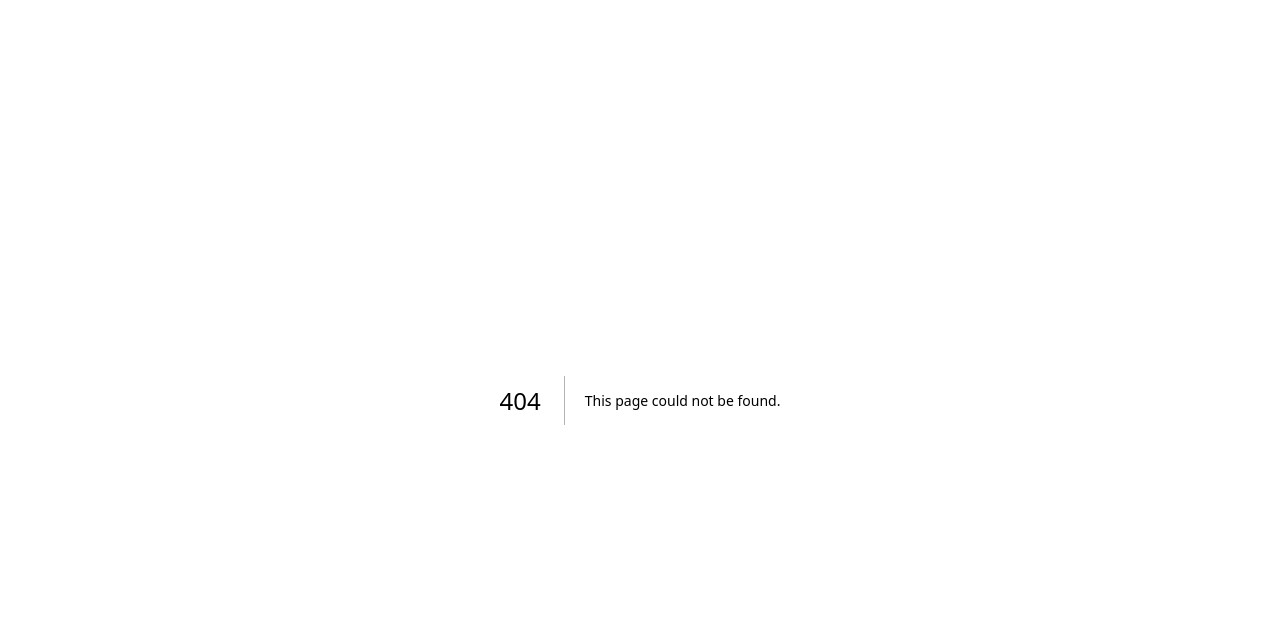
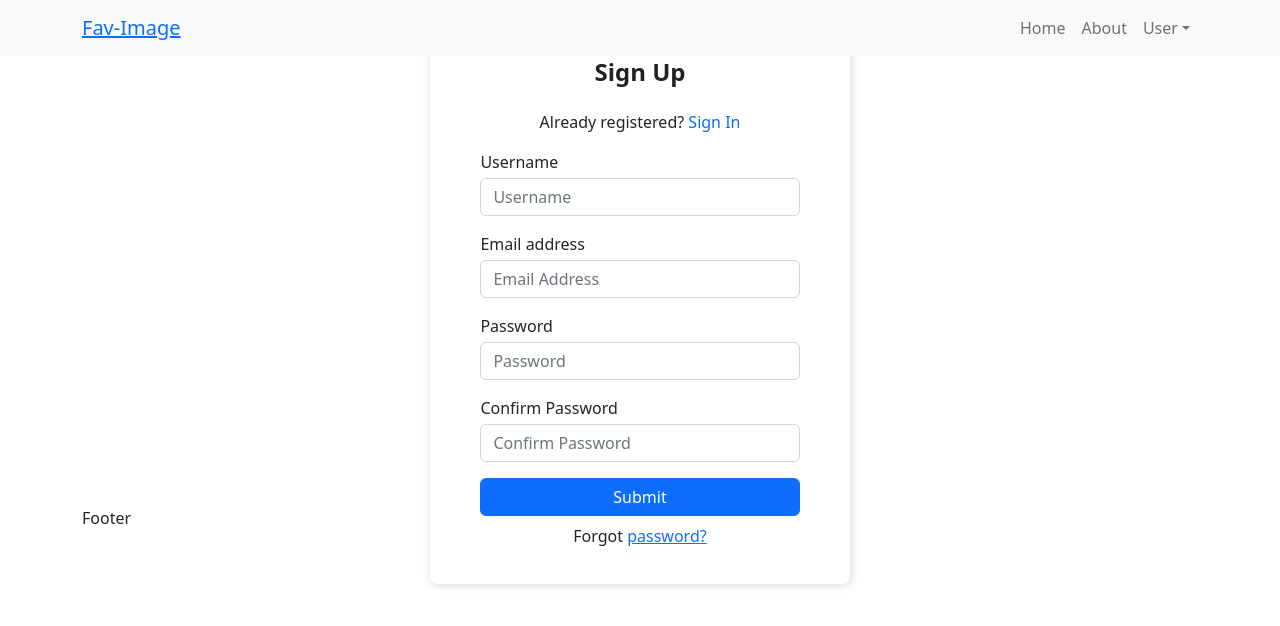
Before and after one commit to aleraiz/Fav-img-front, a Next.js app: page /register in a window 1280 px wide. Before the commit this address had no page. Shown: the top 626 px of the page. Built offline with nearby package versions, Linux system fonts and the light colour scheme.

Commit message:
cambios en register comp

```diff
--- a/src/components/Login.jsx
+++ b/src/components/Login.jsx
@@ -1,6 +1,7 @@
 import styles from "../styles/Login.module.css";
 import { useState } from "react";
 import { useRouter } from "next/router";
+import Link from "next/link";
 
 export default function Login() {
   const router = useRouter();
@@ -83,7 +84,7 @@ export default function Login() {
             </button>
           </div>
           <p className="forgot-password text-right mt-2">
-            Not registered? <a href="#">Click here</a>
+            Not registered? <Link href="/register">Click here</Link>
           </p>
         </div>
       </form>
--- /dev/null
+++ b/src/pages/register.jsx
@@ -0,0 +1,86 @@
+import styles from "../styles/Login.module.css";
+import Layout from "@/components/Layout";
+import { useState } from "react";
+
+export default function Register() {
+  const [error, setError] = useState(null);
+  const [data, setData] = useState({});
+
+  const handleInputChange = (e) => {
+    let { name, value } = e.target;
+    let newData = { ...data, [name]: value };
+    console.log(newData);
+    setData(newData);
+  };
+
+  const handleSubmit = (event) => {
+    event.preventDefault();
+  };
+
+  return (
+    <Layout>
+      <div className={styles.AuthFormContainer}>
+        <form className={styles.AuthForm}>
+          <div className={styles.AuthFormContent}>
+            <h3 className={styles.AuthFormTitle}>Sign Up</h3>
+            <div className="text-center">
+              Already registered? <span className="link-primary">Sign In</span>
+            </div>
+            <div className="form-group mt-3">
+              <label>Username</label>
+              <input
+                type="text"
+                className="form-control mt-1"
+                placeholder="Username"
+                required
+                name="username"
+                onChange={handleInputChange}
+              />
+            </div>
+            <div className="form-group mt-3">
+              <label>Email address</label>
+              <input
+                type="email"
+                className="form-control mt-1"
+                placeholder="Email Address"
+                required
+                name="email"
+                onChange={handleInputChange}
+              />
+            </div>
+            <div className="form-group mt-3">
+              <label>Password</label>
+              <input
+                type="password"
+                className="form-control mt-1"
+                placeholder="Password"
+                required
+                name="password"
+                onChange={handleInputChange}
+              />
+            </div>
+            <div className="form-group mt-3">
+              <label>Confirm Password</label>
+              <input
+                type="password"
+                className="form-control mt-1"
+                placeholder="Confirm Password"
+                required
+                name="ConfirmPassword"
+                onChange={handleInputChange}
+              />
+            </div>
+            <div className="d-grid gap-2 mt-3">
+              <button type="submit" className="btn btn-primary">
+                Submit
+              </button>
+            </div>
+            <p className="text-center mt-2">
+              Forgot <a href="#">password?</a>
+            </p>
+          </div>
+        </form>
+      </div>
+    </Layout>
+  );
+}
```
